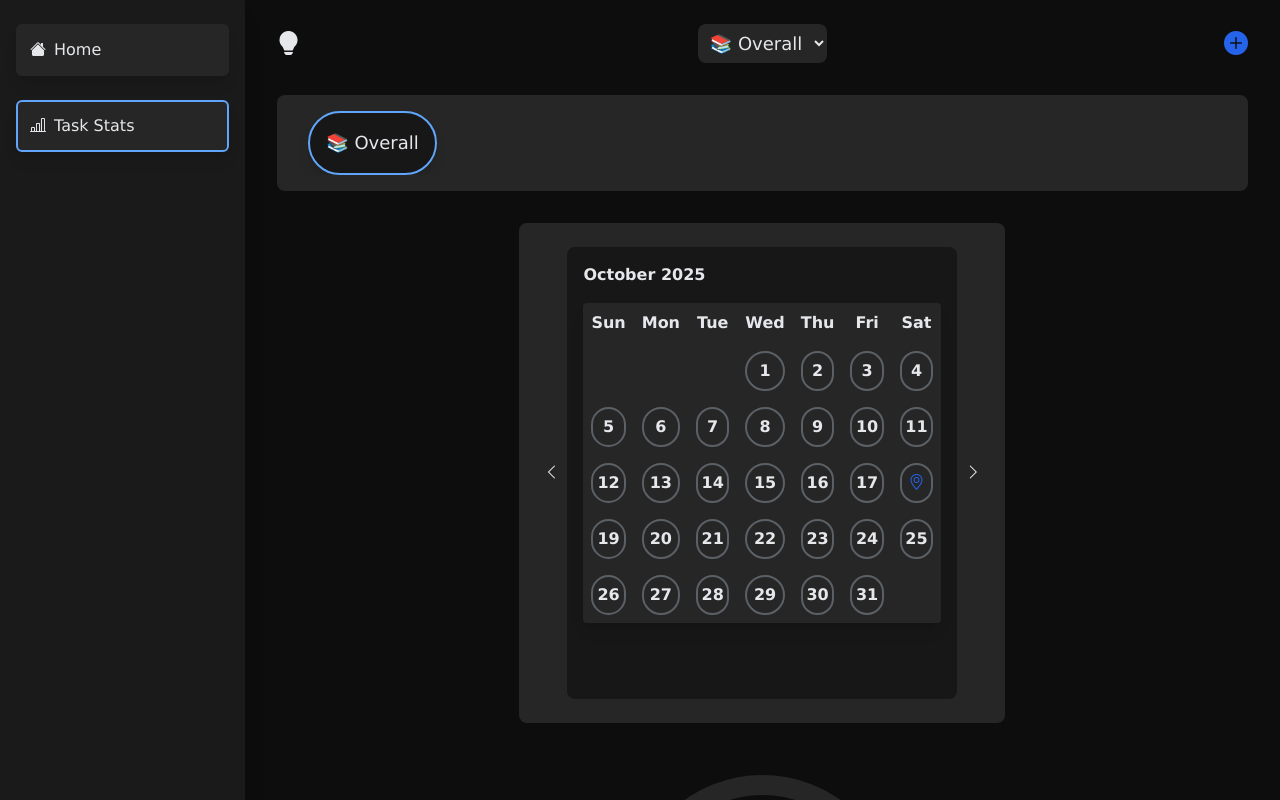
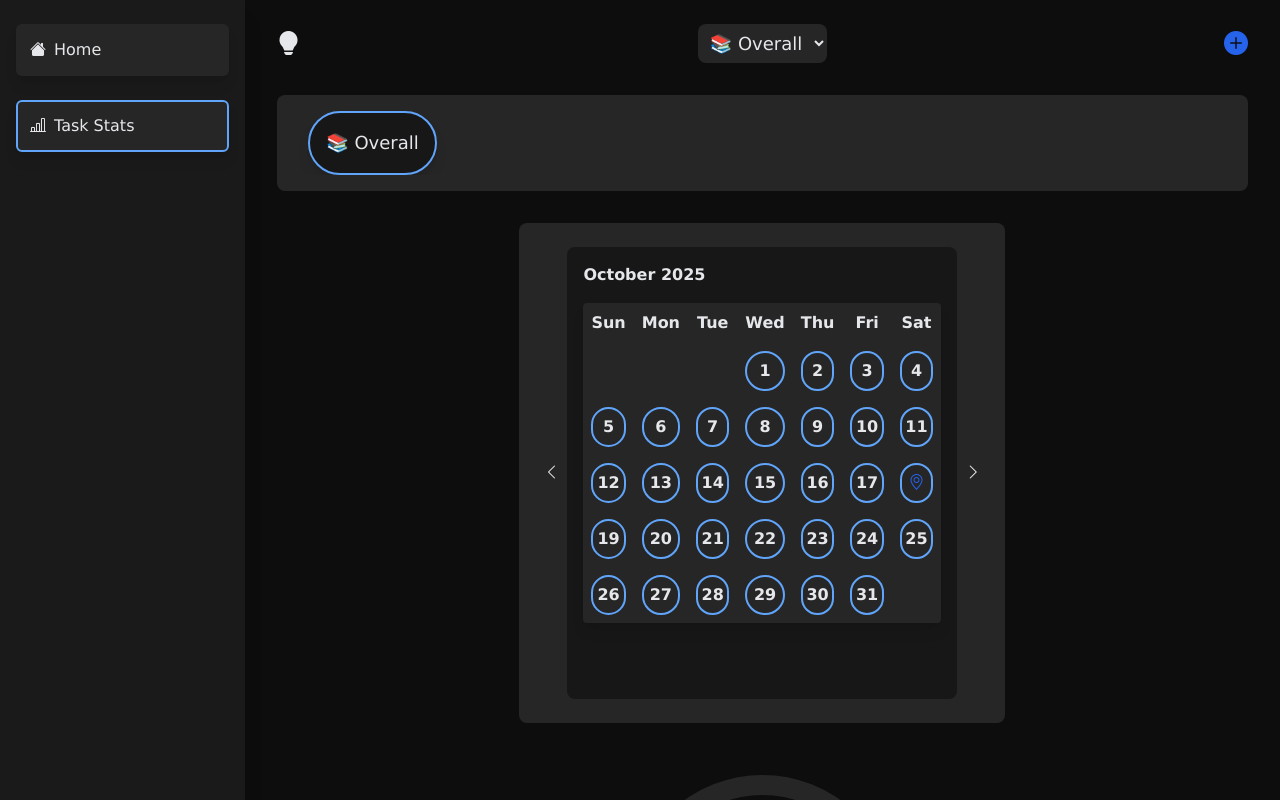
Before and after one commit to theinternetfae/Optima-V.2, a React (Vite) app: page /taskStats in a window 1280 px wide. Shown: the top 800 px of the page. Built offline with nearby package versions, Linux system fonts and the light colour scheme.

Commit message:
making border blue when overall is picked

```diff
--- a/src/TaskStats.jsx
+++ b/src/TaskStats.jsx
@@ -21,7 +21,7 @@
         function toggleSelected(id, task) {
             setSelectedScroll(id);
             setTaskSelected(id);
-            setSelectedTask(id === 0 ? null : task);
+            setSelectedTask(task);
         }
 
         useEffect(() => {
@@ -109,12 +109,6 @@
 
             setCurrentMonth(newCurrentMonth);
         }
-        //////////////////////////////////////////
-        // function whichDay(w) {
-        //     return monthDays.filter(day =>
-        //         day.toLocaleDateString("en-US", { weekday: "short" }).toLowerCase() === w
-        //     );
-        // }
 
         return (
             <div className="full-stats-cont">
@@ -179,12 +173,22 @@
                                 }
 
                                 {
-                                    monthDays.map((day, i) => (<div key={i} title={day.toLocaleDateString("en-US", {day: 'numeric', month: 'long', year: 'numeric'})} className='date-cell' style={
-                                        matchingBorderDay.some(border => border.toDateString() === day.toDateString())
-                                        ? { border: `2px solid ${selectedTask?.color}` }
-                                        : {}
-                                    }>{day.toDateString() === today.toDateString() ? <i className="bi bi-geo-alt text-bluet"></i> : day.getDate()}</div>
-                                    ))
+                                    monthDays.map((day, i) => {
+                                        const isToday = day.toDateString() === today.toDateString();
+                                        const isMatch = matchingBorderDay.some(border => border.toDateString() === day.toDateString());
+
+                                        const borderStyle = !selectedTask
+                                        ? { border: "2px solid #60A5FA" }
+                                        : isMatch
+                                            ? {border: `2px solid ${selectedTask.color}`}
+                                            : {};
+
+                                        return (
+                                            <div key={i} title={day.toLocaleDateString("en-US", { day: "numeric", month: "long", year: "numeric" })} className="date-cell" style={borderStyle}>
+                                                {isToday ? <i className="bi bi-geo-alt text-bluet"></i> : day.getDate()}
+                                            </div>
+                                        )
+                                    })
                                 }
 
                             </div>
```
